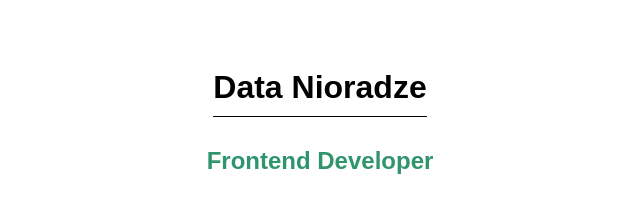
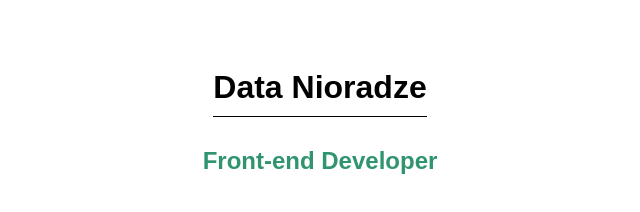
Before and after one commit to Steveft4/rsschool-cv, a plain HTML site: page index.html in a window 1280 px wide. Shown: the top 212 px of the page, 320-960 px from the left. Drawn offline with Linux system fonts and the light colour scheme.

Commit message:
docs: update HTML file with additional information

```diff
--- a/index.html
+++ b/index.html
@@ -10,7 +10,7 @@
 <body>
     <header class="header">
         <h1 class="header__name">Data Nioradze</h1>
-        <h2 class="header__title">Frontend Developer</h2>
+        <h2 class="header__title">Front-end Developer</h2>
       </header>
       <main>
         <img class="main__photo" src="assets/Ellipse 2.png" alt="Profile_image">
```
